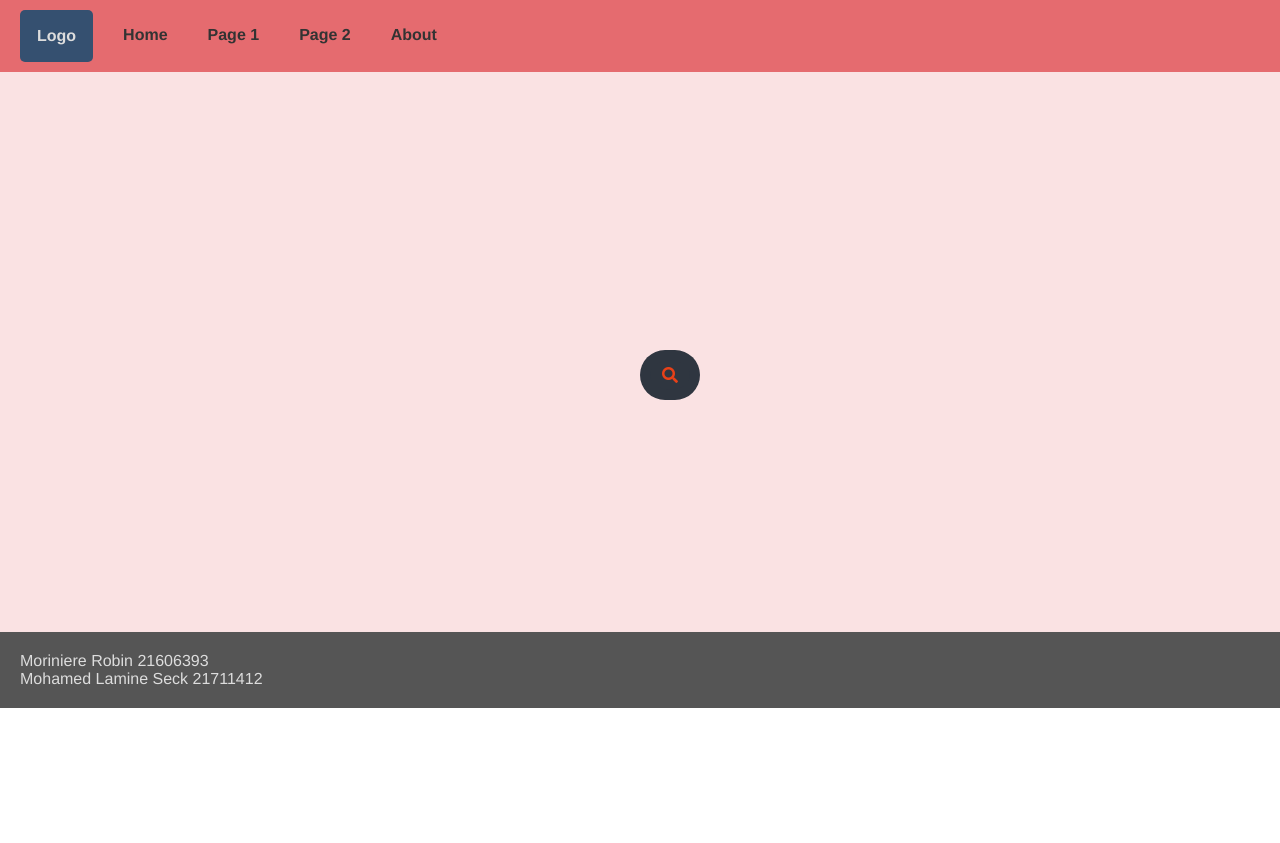
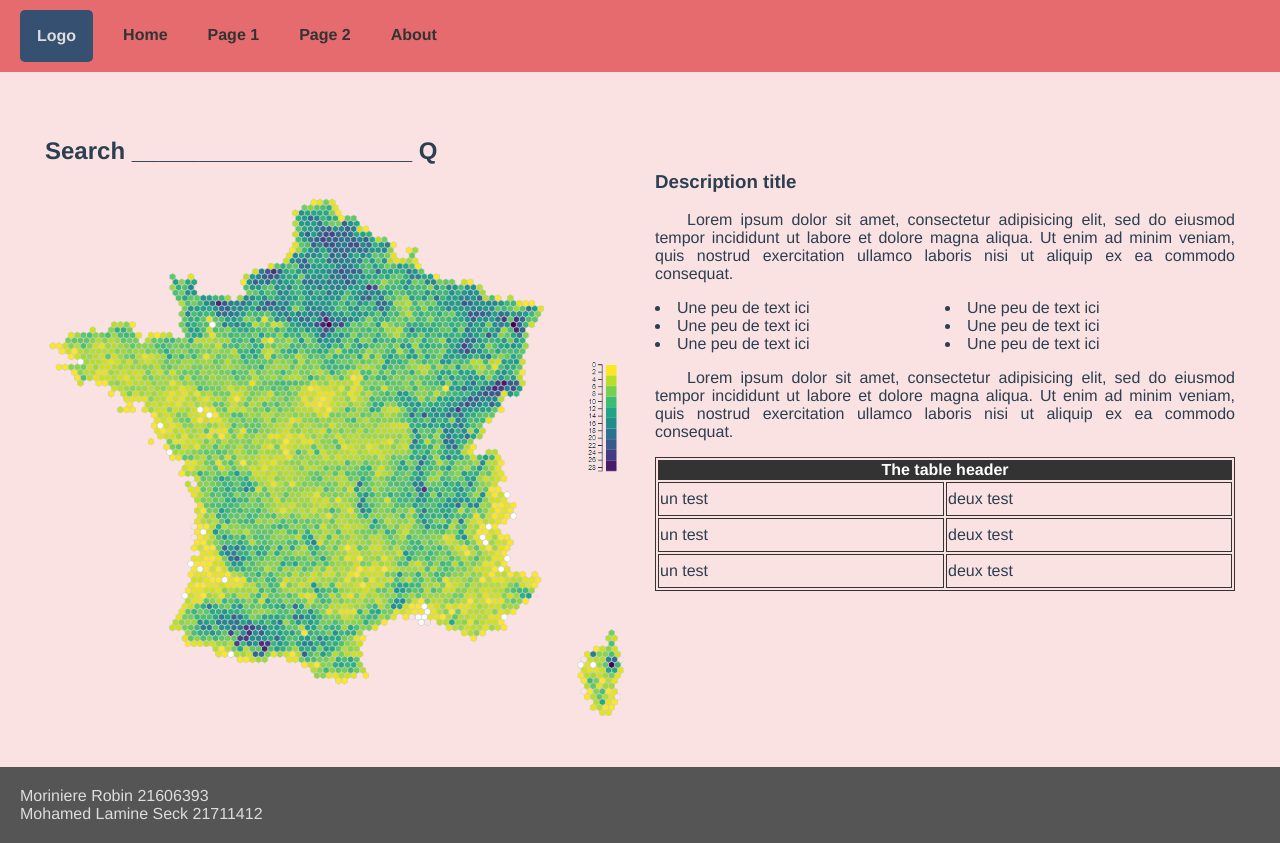
Before and after one commit to Powarox/Front-SncfDataviz, a Vue app: page /Page in a window 1280 px wide. Before the commit the page ends 800 px from the top, so only its background shows below. Built offline with nearby package versions, Linux system fonts and the light colour scheme.

Commit message:
Prepare html/css structure

```diff
--- a/src/App.vue
+++ b/src/App.vue
@@ -84,7 +84,7 @@
 
 /* --- Main --- */
     #main {
-        height: 500px;
+        min-height: 500px;
         padding: 30px;
         background: #FAE2E3;
     }
--- a/src/views/Page.vue
+++ b/src/views/Page.vue
@@ -1,16 +1,62 @@
 <template>
     <div id="Page">
         <section class="left">
-            <div class="search-box">
+            <!-- <div class="search-box">
                 <input class="search-txt" type="text" name="" placeholder="Type To Search">
                 <a class="search-btn" href="#">
                     <i class="fas fa-search"></i>
                 </a>
-            </div>
+            </div> -->
+
+            <h2>Search _____________________ Q</h2>
+
+            <img src="../assets/img.png" alt="ici">
         </section>
 
         <section class="right">
+            <h3>Description title</h3>
 
+            <div class="text">
+                <p>Lorem ipsum dolor sit amet, consectetur adipisicing elit, sed do eiusmod tempor incididunt ut labore et dolore magna aliqua. Ut enim ad minim veniam, quis nostrud exercitation ullamco laboris nisi ut aliquip ex ea commodo consequat.</p>
+            </div>
+
+            <div class="list">
+                <li>Une peu de text ici</li>
+                <li>Une peu de text ici</li>
+                <li>Une peu de text ici</li>
+
+                <li>Une peu de text ici</li>
+                <li>Une peu de text ici</li>
+                <li>Une peu de text ici</li>
+            </div>
+
+            <div class="text">
+                <p>Lorem ipsum dolor sit amet, consectetur adipisicing elit, sed do eiusmod tempor incididunt ut labore et dolore magna aliqua. Ut enim ad minim veniam, quis nostrud exercitation ullamco laboris nisi ut aliquip ex ea commodo consequat.</p>
+            </div>
+
+            <div class="tab">
+                <table>
+                    <thead>
+                       <tr>
+                           <th colspan="2">The table header</th>
+                       </tr>
+                   </thead>
+                    <tbody>
+                        <tr>
+                            <td>un test</td>
+                            <td>deux test</td>
+                        </tr>
+                        <tr>
+                            <td>un test</td>
+                            <td>deux test</td>
+                        </tr>
+                        <tr>
+                            <td>un test</td>
+                            <td>deux test</td>
+                        </tr>
+                    </tbody>
+                </table>
+            </div>
         </section>
     </div>
 </template>
@@ -27,16 +73,47 @@
         grid-template-columns: 1fr 1fr;
     }
 
-    #Page {
-
+    .left {
+        padding: 15px;
     }
 
-    p {
-        margin: 0;
+    .left img {
+        width: 100%;
     }
 
-    a {
-        text-decoration: none;
+    .right {
+        padding: 15px;
+        padding-top: 50px;
+    }
+
+    .right .list {
+        display: grid;
+        grid-template-columns: 1fr 1fr;
+    }
+
+    .right .text p {
+        text-indent: 2em;
+        text-align: justify;
+    }
+
+    .right .tab {
+        /* padding-top: 30px; */
+    }
+
+    table {
+        width: 100%;
+        border: 1px solid #333;
+    }
+
+    td {
+        width: 50%;
+        height: 30px;
+        border: 1px solid #333;
+    }
+
+    thead {
+        background-color: #333;
+        color: #fff;
     }
 
 
@@ -72,6 +149,7 @@
         height: 30px;
         border-radius: 50%;
         background: #2f3640;
+        text-decoration: none;
         display: flex;
         justify-content: center;
         align-items: center;
```
Also changed, not shown: src/assets/img.png (added).
